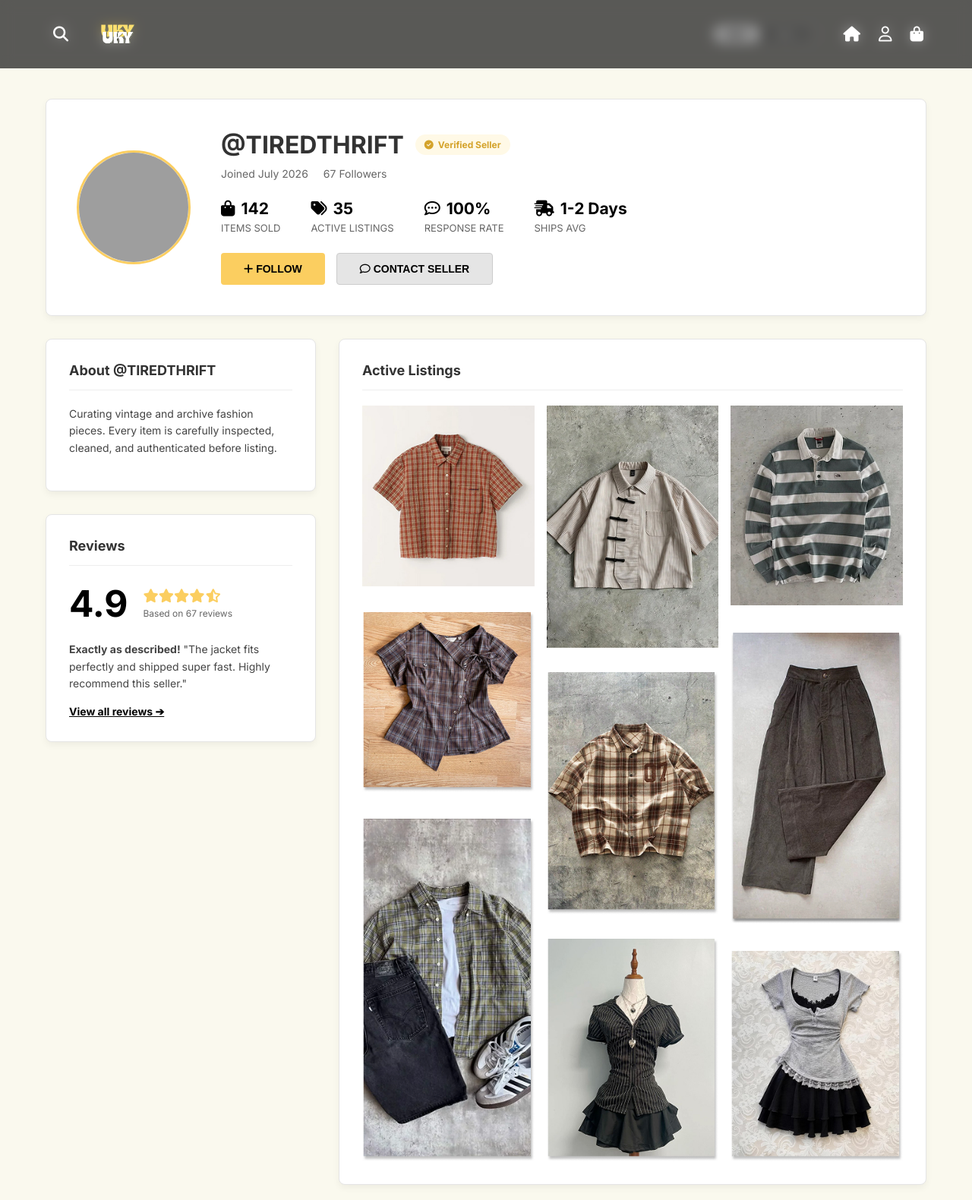
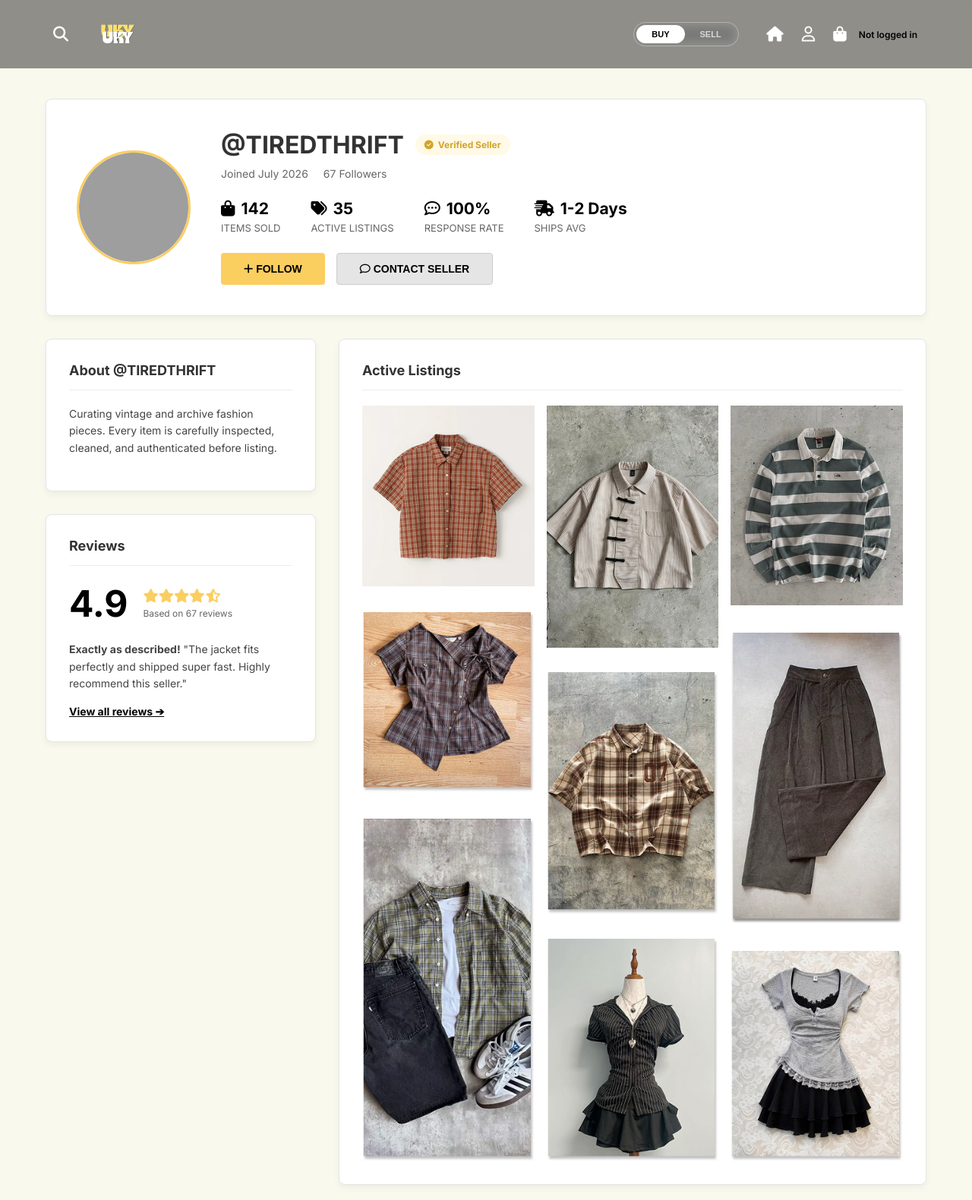
Before and after one commit to mang2mas/E_Commerce_Ukay_Repo, a Spring Boot app: page /customersellerprofile.html in a window 1280 px wide. Shown: the whole page at 76% size. Run offline with Spring Boot 4, Linux system fonts and the light colour scheme; some of the project's set-up classes (security, data sources, template engines, error pages and the like) are left out, and stand-ins take their place; grey boxes are pictures that could not be loaded.

Commit message:
Fixed frontend header in customersellerprofile

```diff
--- a/backend/src/main/resources/static/customersellerprofile.html
+++ b/backend/src/main/resources/static/customersellerprofile.html
@@ -65,7 +65,7 @@
 </head>
 <body>
 
-    <header style="background-color: rgba(36, 36, 36, 0.50); backdrop-filter: blur(8px); position: fixed; top: 0; left: 0; width: 100%; height: 90px; display: flex; justify-content: space-between; align-items: center; padding: 0 5%; box-sizing: border-box; z-index: 9999;">
+   <header style="background-color: rgba(36, 36, 36, 0.50); backdrop-filter: blur(8px); position: fixed; top: 0; left: 0; width: 100%; height: 90px; display: flex; justify-content: space-between; align-items: center; padding: 0 5%; box-sizing: border-box; z-index: 9999;">
     <div style="display: flex; align-items: center; gap: 30px;">
         <button style="background:none; border:none; color:white; font-size:20px; cursor:pointer;"><i class="fa-solid fa-magnifying-glass"></i></button>
         <img src="/images/logo.png" style="height: 36px; width: auto;" alt="Ukay Ukay">
@@ -80,7 +80,10 @@
 
         <a href="homepage.html" style="color:white; text-decoration:none; font-size:20px;"><i class="fa-solid fa-house"></i></a>
         <a href="ordermanagement.html" style="color:white; text-decoration:none; font-size:20px;"><i class="fa-regular fa-user"></i></a>
-        <a href="shoppingcart.html" style="color:white; text-decoration:none; font-size:20px;"><i class="fa-solid fa-bag-shopping"></i></a>
+        <div style="display: flex; align-items: center; gap: 8px;">
+            <a href="shoppingcart.html" style="color:white; text-decoration:none; font-size:20px;"><i class="fa-solid fa-bag-shopping"></i></a>
+            <span id="loginStatus" style="color: #000000; font-size: 12px; font-weight: 600; padding: 4px 8px; border-radius: 4px;">Not logged in</span>
+        </div>
     </div>
 </header>
     <style>
@@ -310,19 +313,6 @@
 </head>
 <body>
 
-    <!-- UNIFORM NAVBAR -->
-    <header class="navbar" style="background-color: rgba(36, 36, 36, 0.50); backdrop-filter: blur(8px); position: fixed; top: 0; left: 0; width: 100%; height: 90px; display: flex; justify-content: space-between; align-items: center; padding: 0 5%; box-sizing: border-box; z-index: 9999;">
-        <div class="nav-left" style="display: flex; align-items: center; gap: 30px;">
-            <button style="background:none; border:none; color:white; font-size:20px; cursor:pointer;"><i class="fa-solid fa-magnifying-glass"></i></button>
-            <img src="/images/logo.png" style="height: 36px; width: auto;" alt="Ukay Ukay">
-        </div>
-        <div class="nav-right" style="display: flex; align-items: center; gap: 24px;">
-            <a href="homepage.html" style="color:white; text-decoration:none; font-size:20px;"><i class="fa-solid fa-house"></i></a>
-            <a href="ordermanagement.html" style="color:white; text-decoration:none; font-size:20px;"><i class="fa-regular fa-user"></i></a>
-            <a href="shoppingcart.html" style="color:white; text-decoration:none; font-size:20px;"><i class="fa-solid fa-bag-shopping"></i></a>
-        </div>
-    </header>
-
     <main class="profile-container">
 
         <!-- PROFILE HEADER -->
```
